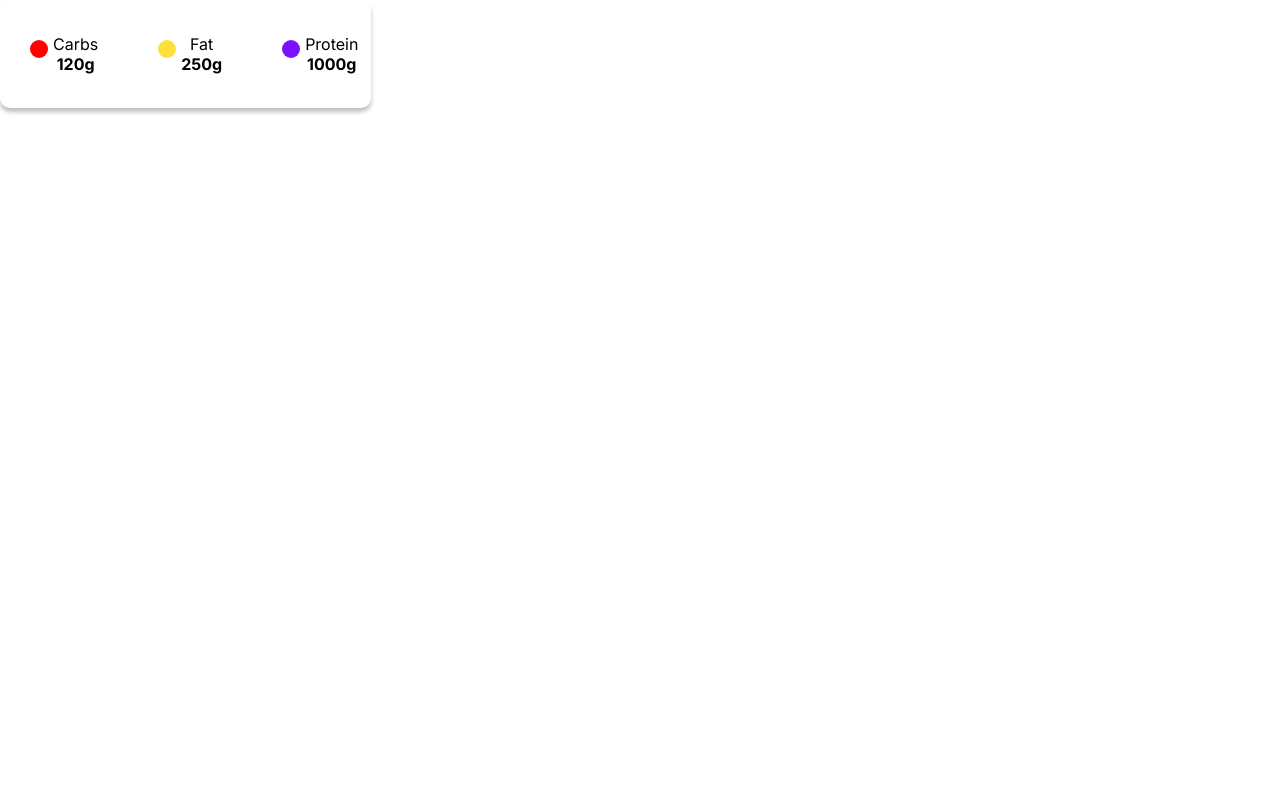
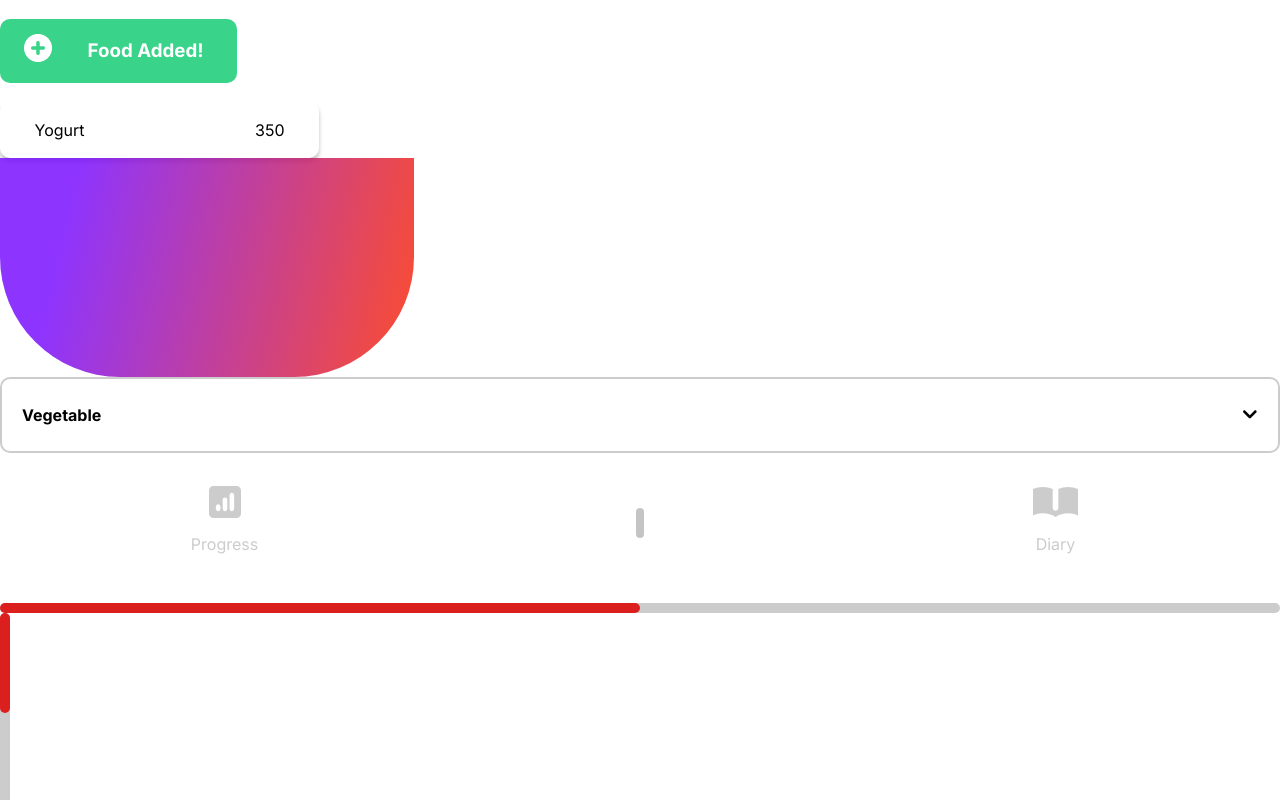
Before and after one commit to TakuyaKToyokawa/diet-app-front, a React (Create React App) app: page / in a window 1280 px wide. Shown: the top 800 px of the page. Built offline with nearby package versions, Linux system fonts and the light colour scheme.

Commit message:
exmaple pages

```diff
--- a/src/App.js
+++ b/src/App.js
@@ -1,12 +1,13 @@
 import './App.scss';
 import Main from './pages/index';
+import Food from './pages/food';
 import SearchBar from './components/SearchBar';
 import MacronutrientsInfo from './components/MacronutrientsInfo';
 
 function App() {
   return (
     <div className="App">
-      <MacronutrientsInfo />
+      <Food></Food>
     </div>
   );
 }
--- a/src/components/Dropdown/index.js
+++ b/src/components/Dropdown/index.js
@@ -4,14 +4,14 @@ import styled from "styled-components";
 const Container = styled.div`
   display: flex;
   justify-content: space-between;
-  cursor:pointer;
+  cursor: pointer;
   border: 2px solid #cccccc;
   box-sizing: border-box;
   border-radius: 10px;
   padding: 10px 20px;
-  transition: .1s ease-out;
-  :hover{
-    background-color: #EEEEEE;
+  transition: 0.1s ease-out;
+  :hover {
+    background-color: #eeeeee;
   }
 `;
 
--- a/src/pages/index.js
+++ b/src/pages/index.js
@@ -17,7 +17,7 @@ const Main = () => {
       <List></List>
       <Header></Header>
       <Dropdown></Dropdown>
-      <Footer></Footer>
+
       <HorizontalProgress></HorizontalProgress>
       <VerticalProgress></VerticalProgress>
       <FoodList></FoodList>
```
